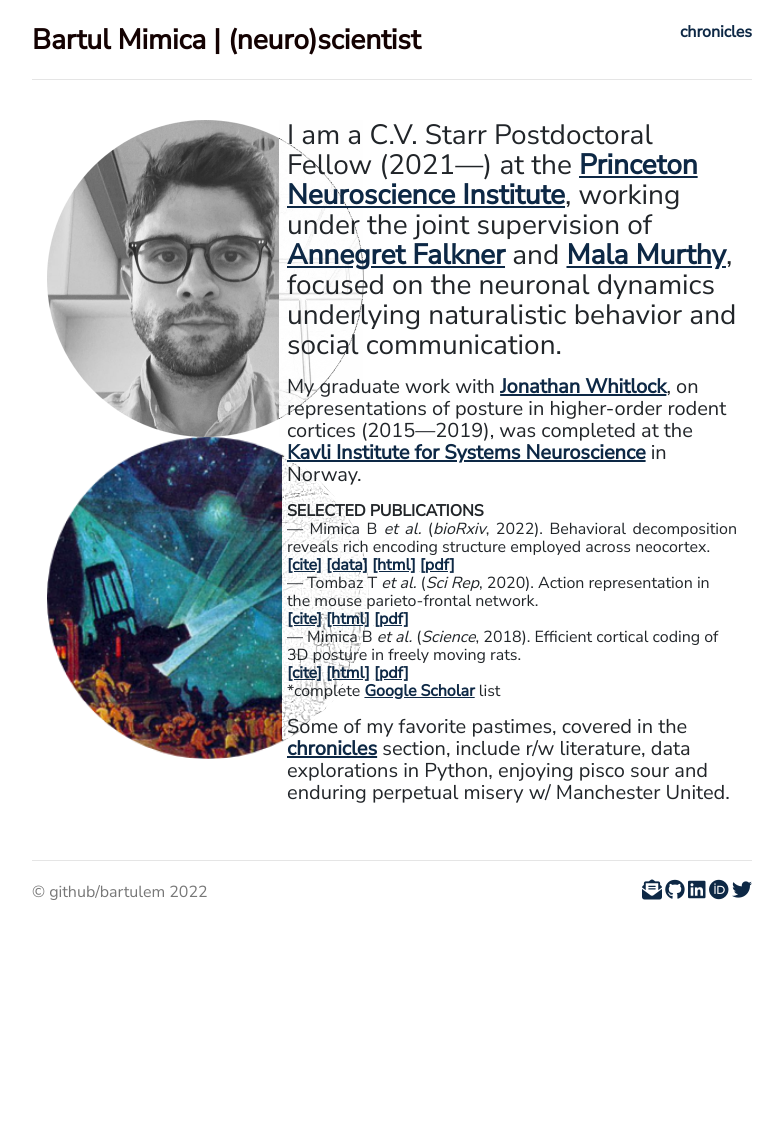
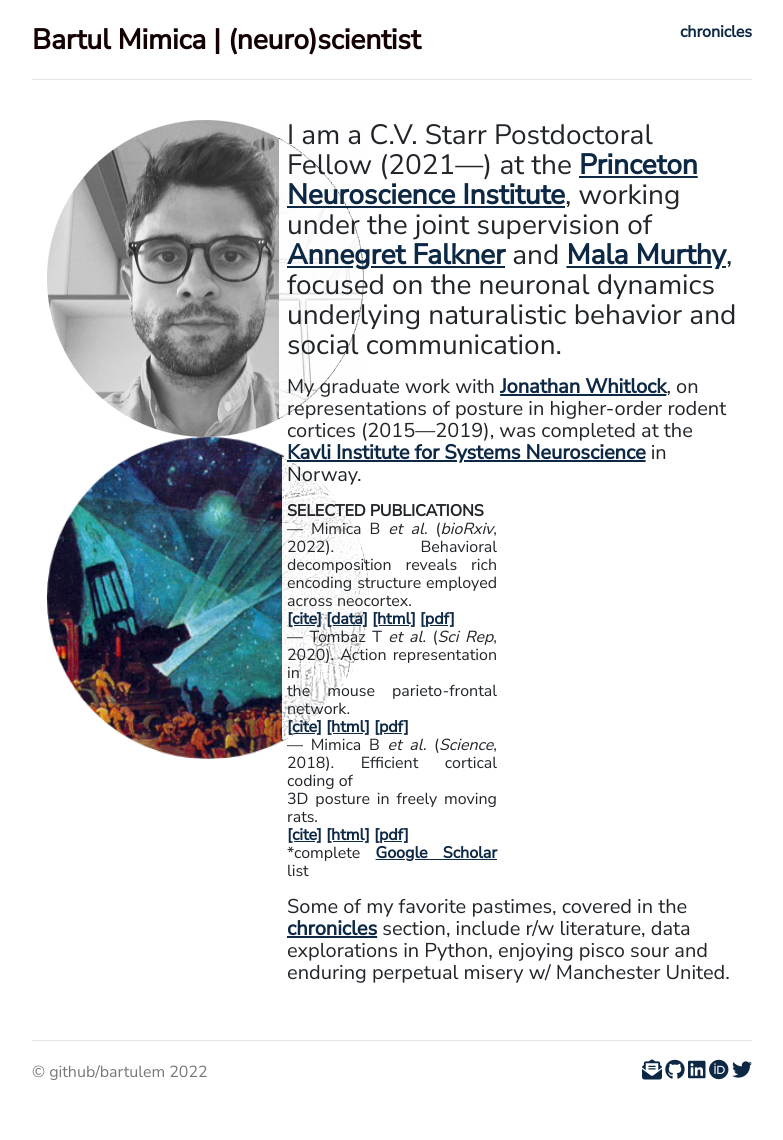
Before and after one commit to bartulem/bartulem.github.io, a Jekyll site: the page built from index.html, in a window 1280 px wide. Shown: the whole page, without its empty margins (248-1031 px from the left). Built offline with Jekyll 4.4.1, drawn with Linux system fonts in a browser that asks for light colours; nearby versions of some CDN libraries; comment, search, counter and statistics services are not loaded; a style sheet for code colours, icons or effects is not loaded; before the commit the page ends 960 px from its top, so only the background shows below that.

Commit message:
change pubs layout v27

```diff
--- a/index.html
+++ b/index.html
@@ -11,16 +11,23 @@
 	<img  class="img-custom" alt="Bartul Mimica" src="img/circle-bm2021.png">
 	<img  class="img-custom" alt="motion" src="img/yuon-circle.png">
 	</div>
-	<div class="col-sm-8">
+	<div \ class="col-sm-8">
 	<p class="lead">I am a C.V. Starr Postdoctoral Fellow (2021—) at the <a style= "text-decoration: underline" target="_blank" href="https://pni.princeton.edu/">Princeton Neuroscience Institute</a>, working under the joint supervision of <a style= "text-decoration: underline" target="_blank" href="https://www.falknerlab.com/">Annegret Falkner</a> and <a style= "text-decoration: underline" target="_blank" href="https://murthylab.princeton.edu/">Mala Murthy</a>, focused on the neuronal dynamics underlying naturalistic behavior and social communication.</p>
 
 	<p>My graduate work with <a style= "text-decoration: underline" target="_blank" href="https://www.whitlocklab.org/">Jonathan Whitlock</a>, on representations of posture in higher-order rodent cortices (2015—2019), was completed at the <a style= "text-decoration: underline" target="_blank" href="https://www.ntnu.edu/kavli">Kavli Institute for Systems Neuroscience</a> in Norway.</p>
 
+<div class="row">
+	<div class="col-sm-6">
 	<p align="justify" class="publications"> <b>SELECTED PUBLICATIONS</b>
-	<br/> — Mimica B <em>et al.</em> (<em>bioRxiv</em>, 2022). Behavioral decomposition reveals rich encoding structure employed across neocortex. <br/> <a href="files/mimica2022.bib" download><u>[cite]</u></a> <a href="https://figshare.com/articles/dataset/Rat_3D_Tracking_E-Phys_KISN_2020_Dataset/17903834" target="_blank"><u>[data]</u></a> <a href="https://www.biorxiv.org/content/10.1101/2022.02.08.479515v2" target="_blank"><u>[html]</u></a> <a href="/files/MTBFDW_2022_bioRxiv.pdf" target="_blank"><u>[pdf]</u></a> <a class="altmetric-embed" data-badge-popover="right" data-badge-type="4" data-doi="10.1101/2022.02.08.479515" data-hide-no-mentions="false"></a> </a> <span class="__dimensions_badge_embed__" data-doi="10.1101/2022.02.08.479515" data-style="small_circle"></span><script async src="https://badge.dimensions.ai/badge.js" charset="utf-8"></script>
+	<br/> — Mimica B <em>et al.</em> (<em>bioRxiv</em>, 2022). Behavioral decomposition reveals rich encoding structure employed across neocortex. <br/> <a href="files/mimica2022.bib" download><u>[cite]</u></a> <a href="https://figshare.com/articles/dataset/Rat_3D_Tracking_E-Phys_KISN_2020_Dataset/17903834" target="_blank"><u>[data]</u></a> <a href="https://www.biorxiv.org/content/10.1101/2022.02.08.479515v2" target="_blank"><u>[html]</u></a> <a href="/files/MTBFDW_2022_bioRxiv.pdf" target="_blank"><u>[pdf]</u></a> <a class="altmetric-embed" data-badge-popover="right" data-badge-type="4" data-doi="10.1101/2022.02.08.479515" data-hide-no-mentions="false"></a>
 	<br/> — Tombaz T <em>et al.</em> (<em>Sci Rep</em>, 2020). Action representation in <br/> the mouse parieto-frontal network. <br/> <a href="files/tombaz2020.bib" download><u>[cite]</u></a> <a href="https://www.nature.com/articles/s41598-020-62089-6?error=cookies_not_supported&code=e0a538d4-9569-4b30-b2d1-d78d1c8e03b3" target="_blank"><u>[html]</u></a> <a href="/files/tombaz2020_scireports.pdf" target="_blank"><u>[pdf]</u></a> <a class="altmetric-embed" data-badge-popover="right" data-badge-type="4" data-doi="10.1038/s41598-020-62089-6" data-hide-no-mentions="true"></a> </a> <span class="__dimensions_badge_embed__" data-doi="10.1038/s41598-020-62089-6" data-style="small_rectangle"></span><script async src="https://badge.dimensions.ai/badge.js" charset="utf-8"></script>
 	<br/> — Mimica B <em>et al.</em> (<em>Science</em>, 2018). Efficient cortical coding of <br/> 3D posture in freely moving rats. <br/> <a href="/files/mimica2018.bib" download><u>[cite]</u></a> <a href="https://science.sciencemag.org/content/362/6414/584" target="_blank"><u>[html]</u></a> <a href="files/mimica2018_science.pdf" target="_blank"><u>[pdf]</u></a> <a class="altmetric-embed" data-badge-popover="right" data-badge-type="4" data-doi="10.1126/science.aau2013" data-hide-no-mentions="true"> </a> <span class="__dimensions_badge_embed__" data-doi="10.1126/science.aau2013" data-style="small_rectangle"></span><script async src="https://badge.dimensions.ai/badge.js" charset="utf-8"></script>
 	<br/> *complete <a href="https://scholar.google.no/citations?user=aUeOyr8AAAAJ&hl=en" target="_blank"><u>Google Scholar</u></a> list</p>
+	</div>
+	<div class="col-sm-2">
+	</a> <span class="__dimensions_badge_embed__" data-doi="10.1101/2022.02.08.479515" data-style="small_circle"></span><script async src="https://badge.dimensions.ai/badge.js" charset="utf-8"></script>
+	</div>
+</div>
 
 	<p>Some of my favorite pastimes, covered in the <a style= "text-decoration: underline" href="https://bartulem.github.io/chronicles/">chronicles</a> section, include r/w literature, data explorations in Python, enjoying pisco sour and enduring perpetual misery w/ Manchester United.</p>
 	</div>
```
